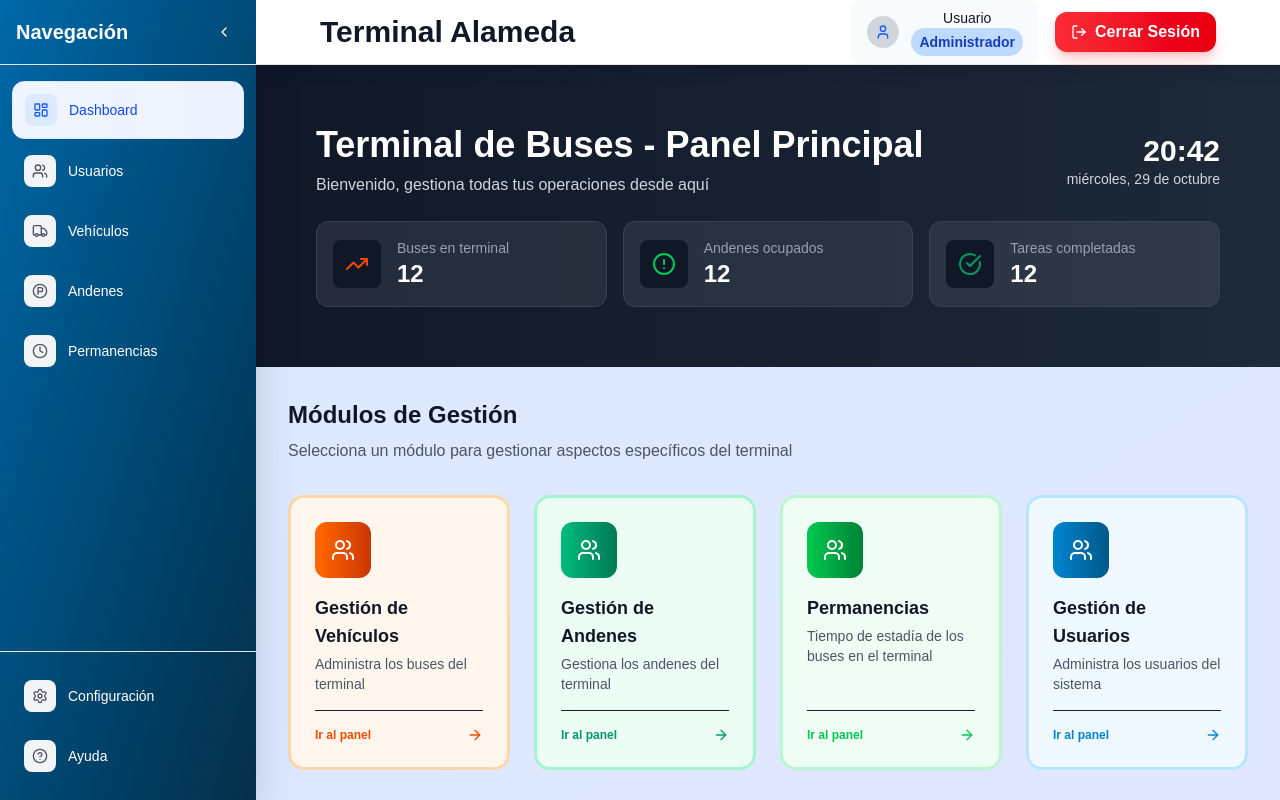
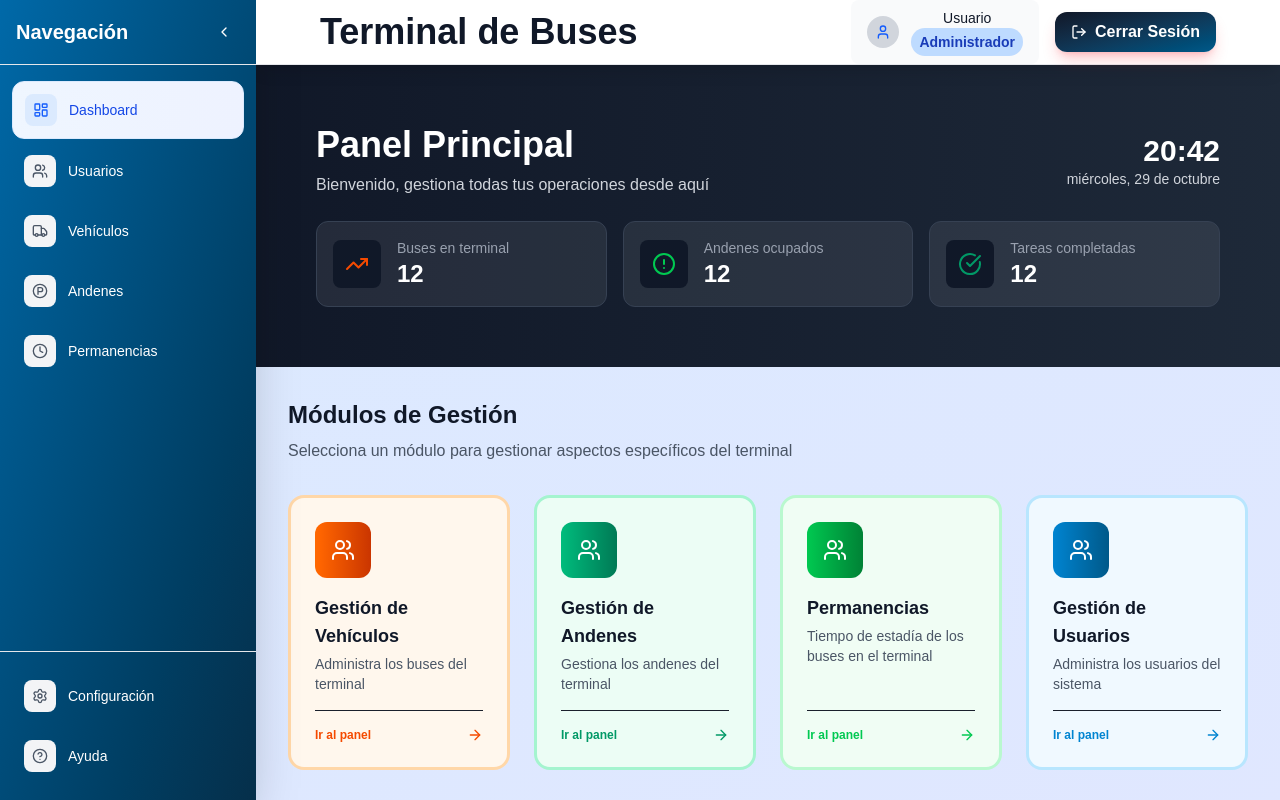
Before and after one commit to dorian-cesar/mantenedor-andenes-alameda, a Next.js app: page /dashboard in a window 1280 px wide. Built offline with nearby package versions, Linux system fonts and the light colour scheme; sample sign-in values are in the browser's storage.

Commit message:
fix: arreglo en zona horaria del reloj y cambio en el navbar

```diff
--- a/src/app/dashboard/layout.jsx
+++ b/src/app/dashboard/layout.jsx
@@ -3,7 +3,7 @@ import React, { useEffect, useState } from 'react';
 import Sidebar from '@/components/sidebar';
 import Nav from '@/components/navbar';
 
-export default function SecondaryLayout({ children, title = "Terminal Alameda" }) {
+export default function SecondaryLayout({ children, title = "Terminal de Buses" }) {
     const [sidebarOpen, setSidebarOpen] = useState(false);
 
     useEffect(() => {
--- a/src/app/dashboard/page.jsx
+++ b/src/app/dashboard/page.jsx
@@ -24,13 +24,18 @@ export default function DashboardPage() {
                 <div className="flex flex-col items-center justify-between w-full">
                     <div className=" w-full flex items-center justify-between mb-6">
                         <div>
-                            <h1 className="text-3xl md:text-4xl font-bold text-balance">Terminal de Buses - Panel Principal</h1>
+                            <h1 className="text-3xl md:text-4xl font-bold text-balance">Panel Principal</h1>
                             <p className="text-gray-300 mt-2">Bienvenido, gestiona todas tus operaciones desde aquí</p>
                         </div>
                         <div className="text-right">
                             <div className="text-3xl font-bold">{currentTime}</div>
                             <p className="text-gray-300 text-sm">
-                                {new Date().toLocaleDateString("es-ES", { weekday: "long", month: "long", day: "numeric" })}
+                                {new Date().toLocaleDateString("es-ES", {
+                                    weekday: "long",
+                                    month: "long",
+                                    day: "numeric",
+                                    timeZone: "America/Santiago"
+                                })}
                             </p>
                         </div>
                     </div>
--- a/src/components/navbar.jsx
+++ b/src/components/navbar.jsx
@@ -7,7 +7,7 @@ import SessionHelper from '@/utils/session';
 
 import Notification from './notification';
 
-export default function Nav({ title = "Terminal Alameda" }) {
+export default function Nav({ title = "Terminal de Buses" }) {
     const router = useRouter();
     const [showSessionWarning, setShowSessionWarning] = useState(false);
     const [timeLeft, setTimeLeft] = useState(0);
@@ -73,7 +73,7 @@ export default function Nav({ title = "Terminal Alameda" }) {
                 <div className="px-4 sm:px-6 lg:px-16">
                     <div className="flex justify-between items-center h-16">
                         <div className="flex items-center gap-4">
-                            <h1 className="text-3xl font-bold text-gray-900">{title}</h1>
+                            <h1 className="text-3xl md:text-4xl font-bold text-gray-900">{title}</h1>
                         </div>
                         <div className="flex items-center gap-4">
                             <div className="hidden md:flex items-center gap-3 bg-gray-50 rounded-lg px-4 py-2">
@@ -92,7 +92,7 @@ export default function Nav({ title = "Terminal Alameda" }) {
 
                             <button
                                 onClick={handleLogout}
-                                className="flex items-center gap-2 bg-linear-to-r from-red-500 to-red-600 hover:from-red-600 hover:to-red-700 text-white font-semibold py-2 px-4 rounded-xl focus:ring-2 focus:ring-red-500 focus:ring-offset-2 transition-all duration-200 shadow-lg shadow-red-500/25 cursor-pointer"
+                                className="flex items-center gap-2 bg-linear-to-br from-gray-900 to-sky-800 hover:from-black hover:to-gray-600 text-white font-semibold py-2 px-4 rounded-xl focus:ring-2 focus:ring-red-500 focus:ring-offset-2 transition-all duration-200 shadow-lg shadow-red-500/25 cursor-pointer"
                             >
                                 <LogOut className="h-4 w-4" />
                                 <span className="hidden sm:block">Cerrar Sesión</span>
```
